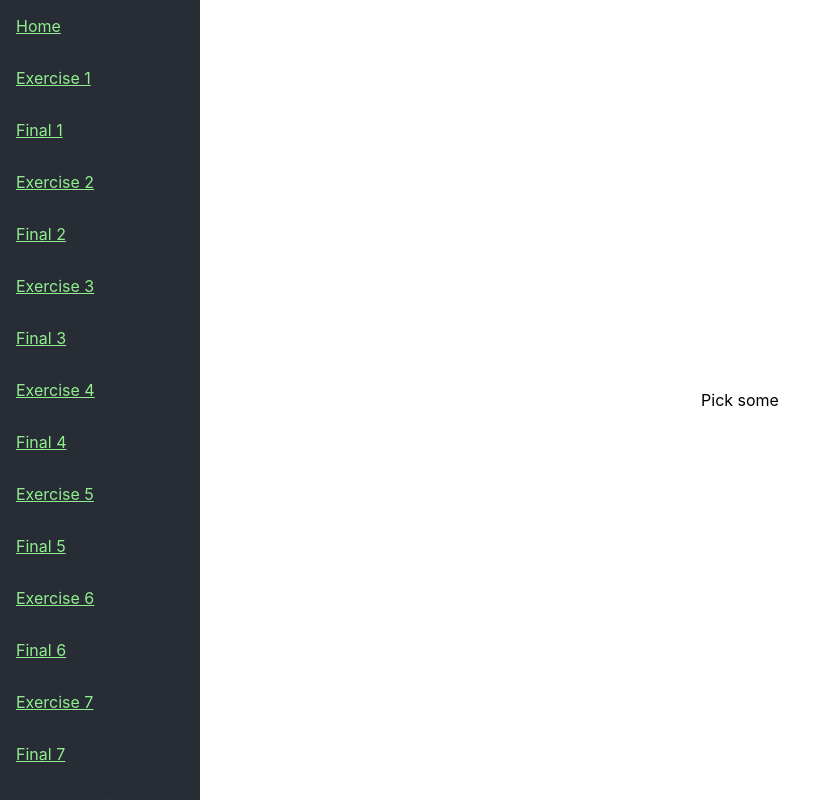
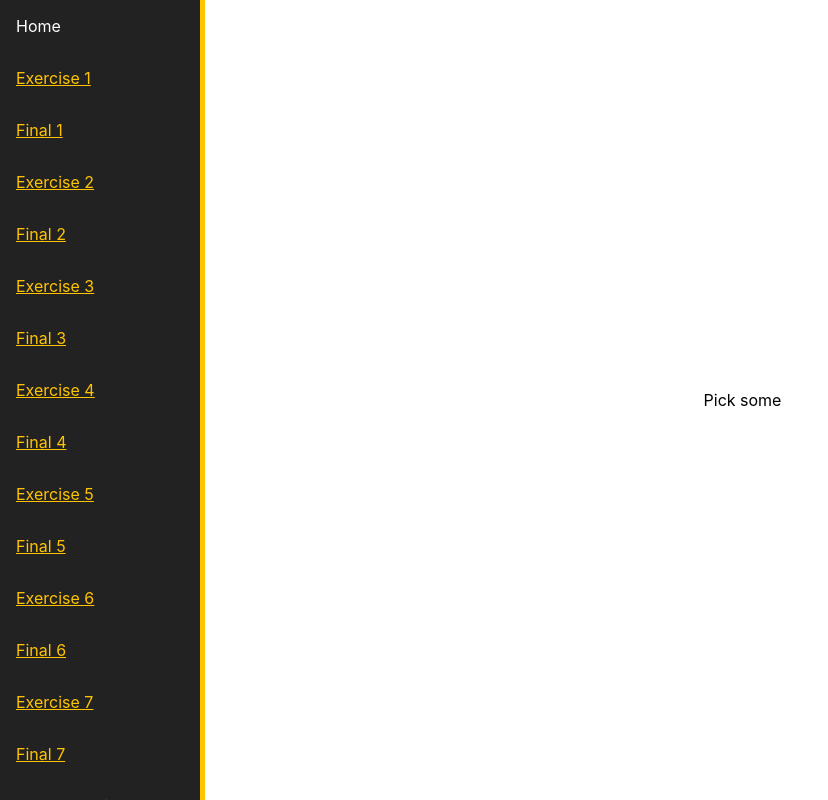
Before and after one commit to HeikkiMoilanen/react-training, a React (Create React App) app: page / in a window 1280 px wide. Shown: the whole page, without its empty margins (0-828 px from the left). Built offline with nearby package versions, Linux system fonts and the light colour scheme.

Commit message:
Style navigation similarly as the rest of the app

```diff
--- a/src/App.scss
+++ b/src/App.scss
@@ -16,11 +16,12 @@
 }
 
 .App-header {
-  background-color: #282c34;
+  background-color: #222;
   display: flex;
   flex-direction: column;
   color: white;
   flex: 0 0 200px;
+  border-right: 5px solid #ffc300;
 
   .App-nav {
     overflow-y: auto;
@@ -38,12 +39,21 @@
     }
 
     a {
-      color: lightgreen;
+      color: #ffc300;
     }
 
     a:visited {
-      color: green;
+      color: #ffc300;
     }
+
+    a.active {
+      text-decoration: none;
+      color: white;
+    }
+  }
+
+  ul + ul {
+    border-bottom: 1px solid white;
   }
 }
 
--- a/src/App.tsx
+++ b/src/App.tsx
@@ -1,4 +1,9 @@
-import { BrowserRouter as Router, Switch, Route, Link } from "react-router-dom";
+import {
+  BrowserRouter as Router,
+  Switch,
+  Route,
+  NavLink,
+} from "react-router-dom";
 
 import Todos from "./Todos";
 import HockeyCards from "./HockeyCards";
@@ -15,21 +20,21 @@ function App() {
           <nav className="App-nav">
             <ul>
               <li>
-                <Link to="/">Home</Link>
+                <NavLink to="/">Home</NavLink>
               </li>
 
               {exercises.map((exercise) => (
                 <li key={exercise.path}>
-                  <Link to={exercise.path}>{exercise.label}</Link>
+                  <NavLink to={exercise.path}>{exercise.label}</NavLink>
                 </li>
               ))}
 
               <li>
-                <Link to="/todo">Example Todo app</Link>
+                <NavLink to="/todo">Example Todo app</NavLink>
               </li>
 
               <li>
-                <Link to="/hockey-cards">Example Hockey cards app</Link>
+                <NavLink to="/hockey-cards">Example Hockey cards app</NavLink>
               </li>
             </ul>
           </nav>
```
